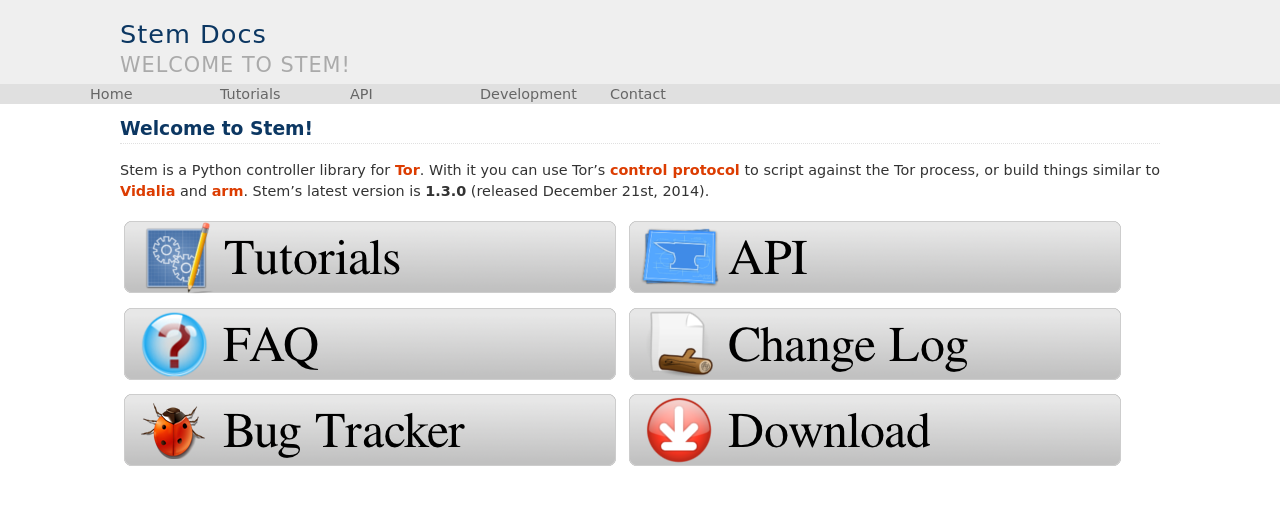
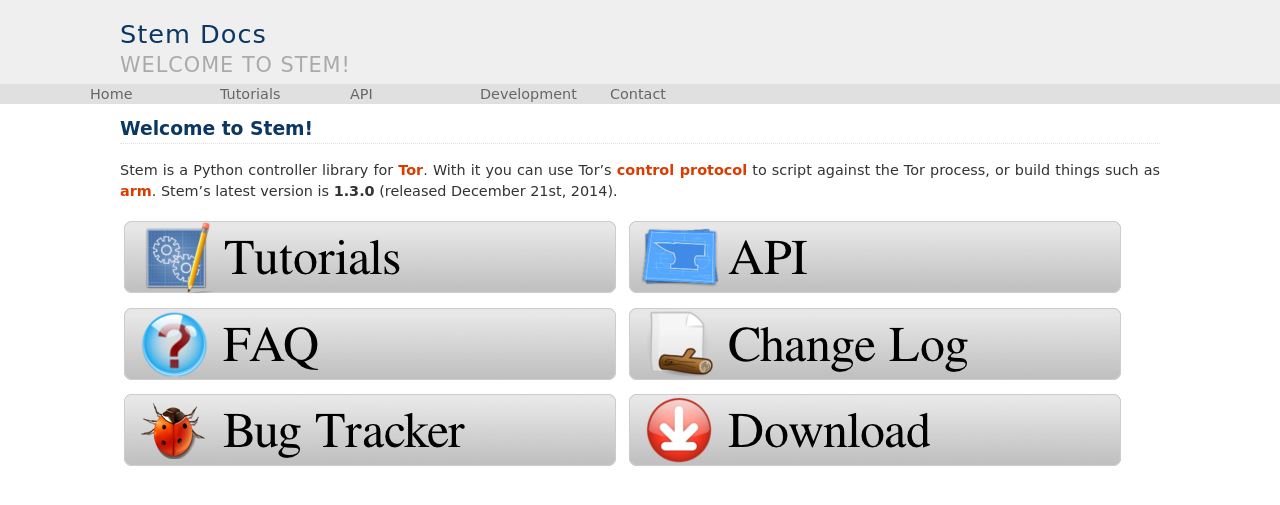
Before and after one commit to torproject/stem, a Sphinx documentation site: the page built from docs/index.rst, in a window 1280 px wide. Shown: the top 505 px of the page. Built offline with Sphinx 7.4.7, drawn with Linux system fonts in a browser that asks for light colours.

Commit message:
Stop mentioning vidalia on the front page
The link is a 404 so little point in giving it as an example for what you can
do with the control port.

```diff
--- a/docs/index.rst
+++ b/docs/index.rst
@@ -1,7 +1,7 @@
 Welcome to Stem!
 ================
 
-Stem is a Python controller library for `Tor <https://www.torproject.org/>`_. With it you can use Tor's `control protocol <https://gitweb.torproject.org/torspec.git/tree/control-spec.txt>`_ to script against the Tor process, or build things similar to `Vidalia <https://www.torproject.org/projects/vidalia.html.en>`_ and `arm <https://www.atagar.com/arm/>`_. Stem's latest version is **1.3.0** (released December 21st, 2014).
+Stem is a Python controller library for `Tor <https://www.torproject.org/>`_. With it you can use Tor's `control protocol <https://gitweb.torproject.org/torspec.git/tree/control-spec.txt>`_ to script against the Tor process, or build things such as `arm <https://www.atagar.com/arm/>`_. Stem's latest version is **1.3.0** (released December 21st, 2014).
 
 .. Main Stem Logo
    Source: http://www.wpclipart.com/plants/assorted/P/plant_stem.png.html
```
